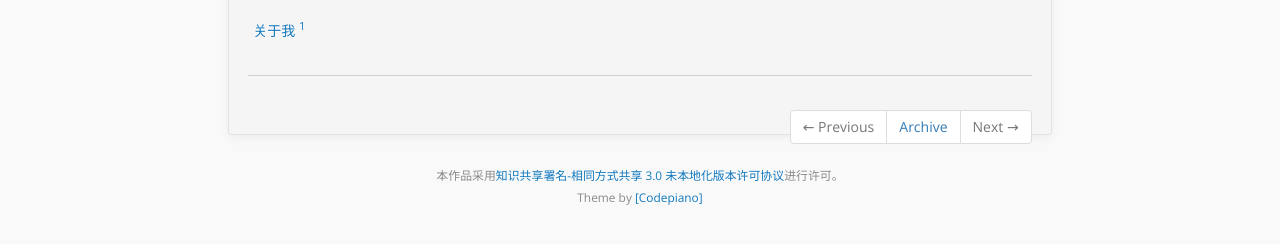
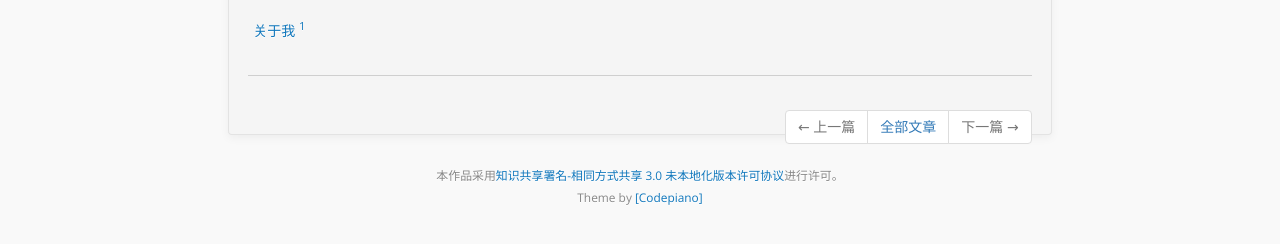
Before and after one commit to iHamsterball/ihamsterball.github.io, a Jekyll site: the page built from _posts/2014-09-23-first-post-ever.md, in a window 1280 px wide. Shown: the part 529-773 px from the top of the page. Built offline with Jekyll 4.4.1, drawn with Linux system fonts in a browser that asks for light colours; nearby versions of some CDN libraries; Markdown is read by kramdown in place of the engine named in the settings; comment, search, counter and statistics services are not loaded.

Commit message:
Solve Some Problems

```diff
--- a/_config.yml
+++ b/_config.yml
@@ -82,7 +82,7 @@
   comments :
     provider : duoshuo
     duoshuo :
-      short_name : Hamster
+      short_name : hamsterball
 
   # Settings for analytics helper
   # Set 'provider' to the analytics provider you want to use.
--- a/_includes/themes/twitter/post.html
+++ b/_includes/themes/twitter/post.html
@@ -28,15 +28,15 @@
         <div class="pull-right">
           <ul class="pagination">
             {% if page.previous %}
-            <li class="prev"><a href="{{ BASE_PATH }}{{ page.previous.url }}" title="{{ page.previous.title }}">&larr; Previous</a></li>
+            <li class="prev"><a href="{{ BASE_PATH }}{{ page.previous.url }}" title="{{ page.previous.title }}">&larr; 上一篇</a></li>
             {% else %}
-            <li class="prev disabled"><a>&larr; Previous</a></li>
+            <li class="prev disabled"><a>&larr; 上一篇</a></li>
             {% endif %}
-            <li><a href="{{ BASE_PATH }}{{ site.pengx.archive_path }}">Archive</a></li>
+            <li><a href="{{ BASE_PATH }}{{ site.pengx.archive_path }}">全部文章</a></li>
             {% if page.next %}
-            <li class="next"><a href="{{ BASE_PATH }}{{ page.next.url }}" title="{{ page.next.title }}">Next &rarr;</a></li>
+            <li class="next"><a href="{{ BASE_PATH }}{{ page.next.url }}" title="{{ page.next.title }}">下一篇 &rarr;</a></li>
             {% else %}
-            <li class="next disabled"><a>Next &rarr;</a>
+            <li class="next disabled"><a>下一篇 &rarr;</a>
             {% endif %}
           </ul>
         </div>
```
